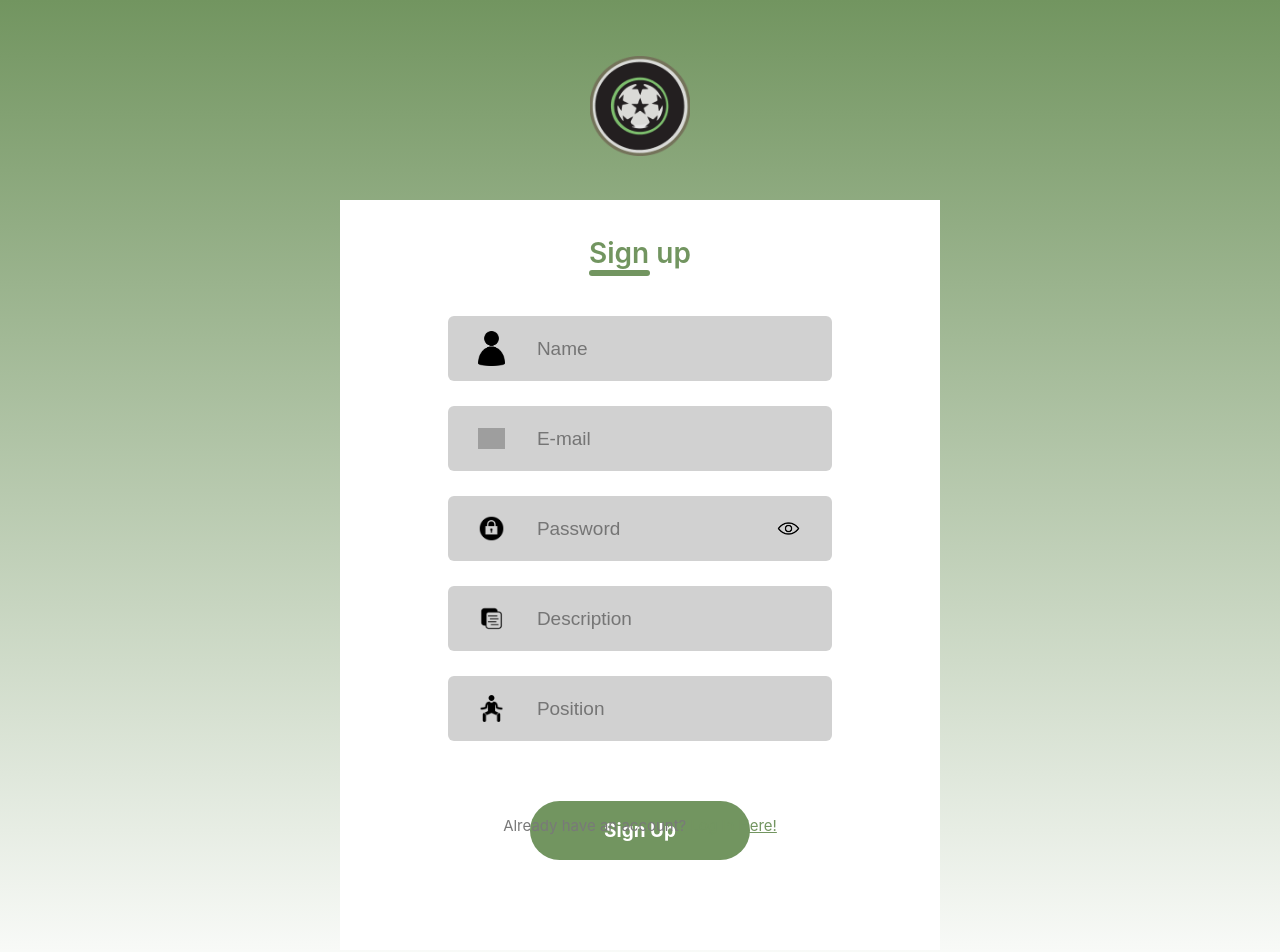
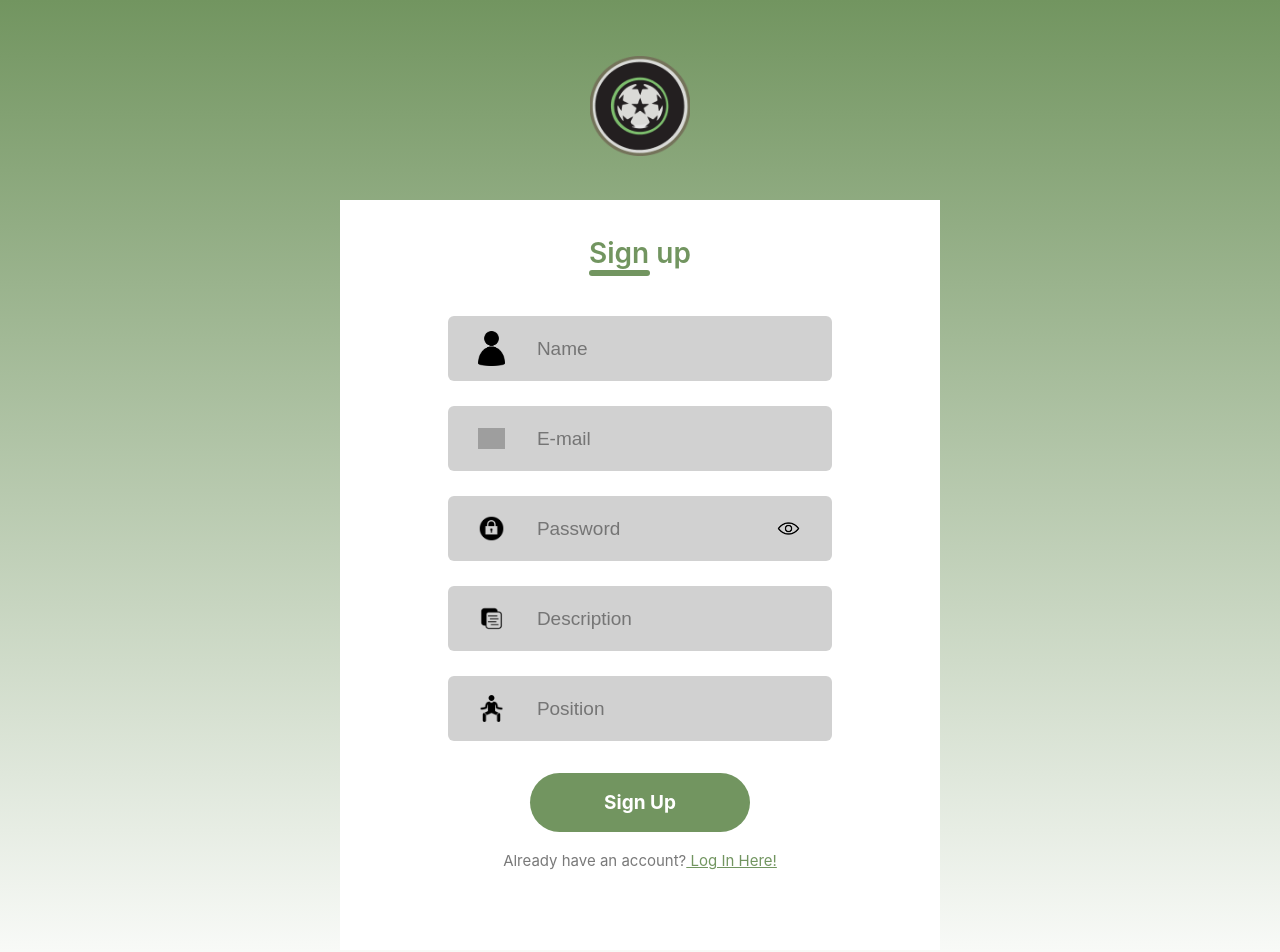
Before and after one commit to martinbarreiroo/TodoPelotaFrontEnd, a React (Create React App) app: page /Signup in a window 1280 px wide. Shown: the top 952 px of the page. Built offline with nearby package versions, Linux system fonts and the light colour scheme; grey boxes are pictures that could not be loaded.

Commit message:
Update margin-top values in Signup.css

```diff
--- a/src/components/Signup/Signup.css
+++ b/src/components/Signup/Signup.css
@@ -100,7 +100,7 @@
 .submit-container {
     display: flex;
     gap: 20px;
-    margin-top: -40px;
+    margin-top: -68px;
     width: 100%;
     height: 100%;
     justify-content: center;
@@ -134,7 +134,7 @@
 
     position: absolute;
     align-items: center;
-    margin-top: 530px;
+    margin-top: 600px;
     color: #797979;
     font-size: 15px;
 }
```
